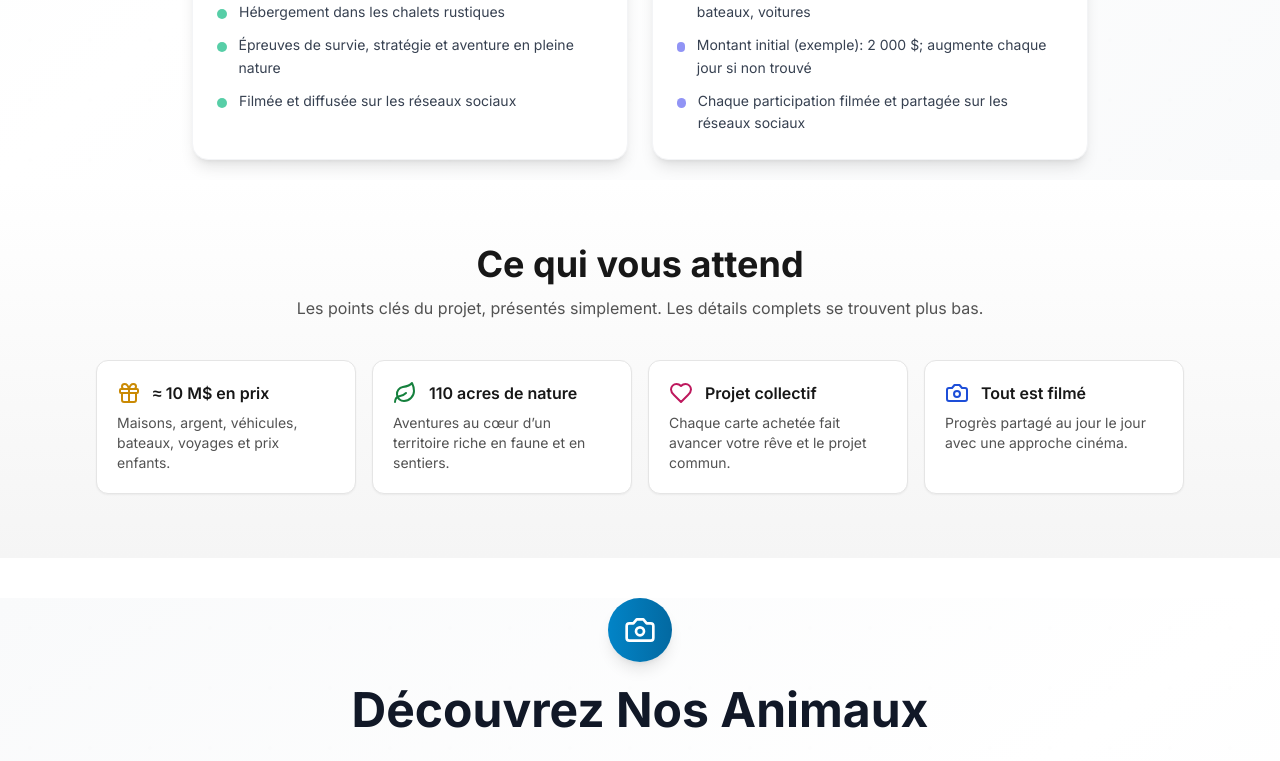
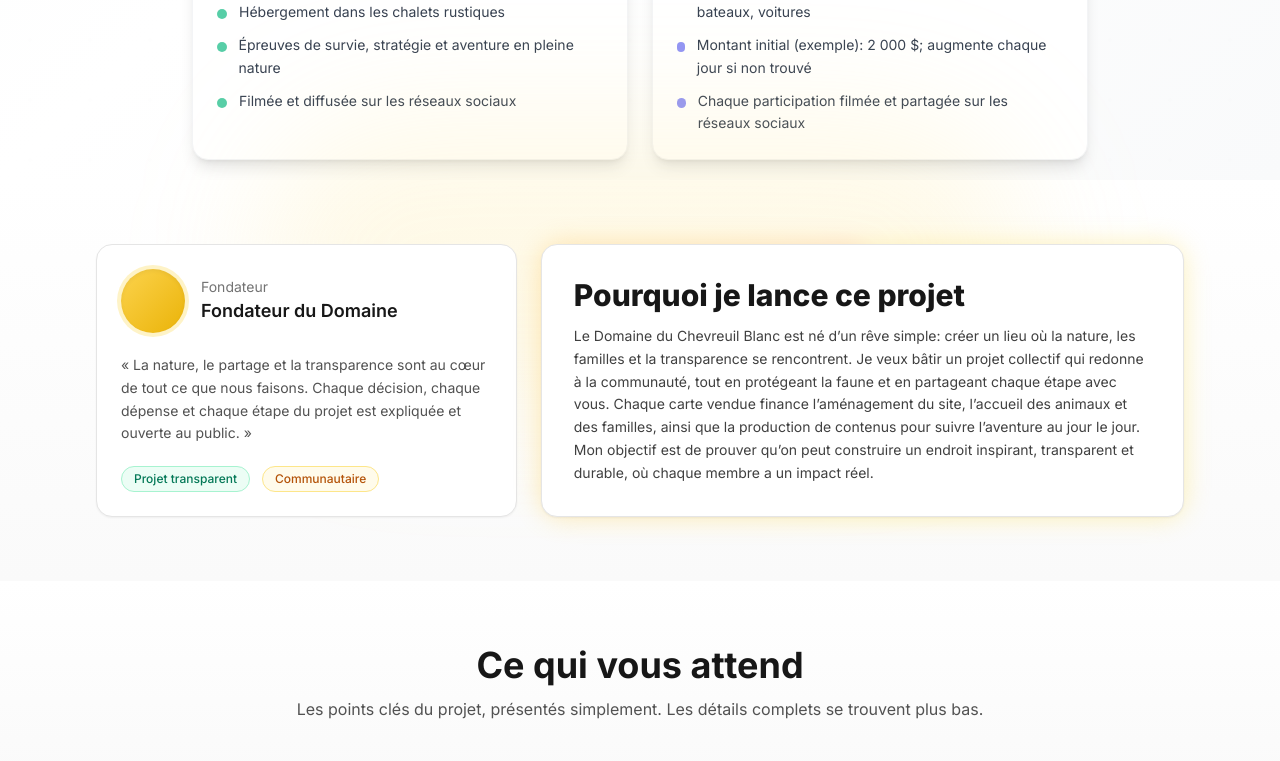
Before and after one commit to Korodee/zoo, a Next.js app in the folder frontend/: page / in a window 1280 px wide. Shown: the part 1810-2571 px from the top of the page. Built offline with nearby package versions, Linux system fonts and the light colour scheme; no server answers.

Commit message:
Quick fix

```diff
--- a/frontend/app/page.tsx
+++ b/frontend/app/page.tsx
@@ -2,6 +2,7 @@
 
 import Navbar from "@/components/Navbar";
 import Hero from "@/components/Hero";
+import Intro from "@/components/Intro";
 import Highlights from "@/components/Highlights";
 import About from "@/components/About";
 import Gallery from "@/components/Gallery";
@@ -15,8 +16,8 @@ export default function Home() {
     <main className="min-h-screen">
       <Navbar />
       <Hero />
-
       <About />
+      <Intro />
       <Highlights />
       <Gallery />
       <Testimonials />
--- a/frontend/components/CTA.tsx
+++ b/frontend/components/CTA.tsx
@@ -22,7 +22,7 @@ export default function CTA() {
       {/* Background image layer (restored) */}
       <div className="absolute inset-0 z-0">
         <img
-          src="https://images.unsplash.com/photo-1503919005314-30d93d07d823?fm=jpg&q=60&w=3000&ixlib=rb-4.1.0&ixid=M3wxMjA3fDB8MHxwaG90by1wYWdlfHx8fGVufDB8fHx8fA%3D%3D"
+          src="https://images.pexels.com/photos/3788554/pexels-photo-3788554.jpeg"
           alt="Zoo animals background"
           className="w-full h-full object-cover"
         />
@@ -40,7 +40,7 @@ export default function CTA() {
           </h2>
           <p className="mt-3 text-lg text-gray-300 max-w-3xl mx-auto">
             Des prix exceptionnels pour adultes et enfants, une expérience
-            filmée et un projet collectif unique au Québec.
+            filmée et un projet collectif unique au Québec. 🎉 1 an gratuit à l’achat de la carte.
           </p>
         </div>
 
--- a/frontend/components/Gallery.tsx
+++ b/frontend/components/Gallery.tsx
@@ -18,7 +18,7 @@ export default function Gallery() {
   const router = useRouter();
   const zooImages = [
     {
-      name: "Chevreuil Blanc",
+      name: "Cervidés",
       category: "Cervidés",
       image:
         "https://images.unsplash.com/photo-1600382803118-e42a0cec247a?fm=jpg&q=60&w=3000&ixlib=rb-4.1.0&ixid=M3wxMjA3fDB8MHxwaG90by1wYWdlfHx8fGVufDB8fHx8fA%3D%3D",
@@ -28,10 +28,10 @@ export default function Gallery() {
       location: "Domaine du Chevreuil Blanc",
     },
     {
-      name: "Cerf de Virginie",
+      name: "Chevreuil Blanc",
       category: "Cervidés",
       image:
-        "https://images.unsplash.com/photo-1597072466403-de4bc62821e9?fm=jpg&q=60&w=3000&ixlib=rb-4.1.0&ixid=M3wxMjA3fDB8MHxwaG90by1wYWdlfHx8fGVufDB8fHx8fA%3D%3D",
+        "https://images.pexels.com/photos/2529406/pexels-photo-2529406.jpeg",
       description: "Élégant habitant de nos forêts",
       status: "Actif",
       age: "3 ans",
@@ -149,8 +149,9 @@ export default function Gallery() {
             className="text-lg text-gray-600 max-w-3xl mx-auto leading-relaxed"
             variants={itemVariants}
           >
-            🐐 Ferme éducative • Chèvres, moutons, poneys pour randonnées • Lamas et alpagas •
-            Cochons, poules, canards • Et d’autres surprises pour émerveiller les enfants et les familles.
+            🐐 Ferme éducative • Chèvres, moutons, poneys pour randonnées •
+            Lamas et alpagas • Cochons, poules, canards • Et d’autres surprises
+            pour émerveiller les enfants et les familles.
           </motion.p>
         </motion.div>
 
--- a/frontend/components/Hero.tsx
+++ b/frontend/components/Hero.tsx
@@ -162,13 +162,21 @@ export default function Hero() {
           initial={{ opacity: 0, scale: 0.8 }}
           animate={{ opacity: 1, scale: 1 }}
           transition={{ duration: 1.2, ease: "easeOut" }}
-          className="mb-8"
+          className="mb-4"
         >
           <div className="inline-flex items-center justify-center w-20 h-20 bg-white/10 backdrop-blur-sm rounded-full mb-6">
             <PawPrint className="h-10 w-10 text-yellow-400" />
           </div>
         </motion.div>
-
+        {/* Badges: 1 an gratuit + date d'ouverture */}
+        <div className="mb-4 flex flex-col sm:flex-row items-center justify-center gap-2">
+          <span className="inline-flex items-center gap-2 px-3 py-1 rounded-full bg-green-500/20 text-green-200 border border-green-400/40 text-xs sm:text-sm">
+            🎉 1 an gratuit à l’achat de la carte
+          </span>
+          <span className="inline-flex items-center gap-2 px-3 py-1 rounded-full bg-white/10 text-white border border-white/30 text-xs sm:text-sm">
+            📅 Ouverture prévue: 1er janvier 2026 (ou plus tôt)
+          </span>
+        </div>
         <motion.h1
           className="text-4xl md:text-6xl font-bold mb-6 leading-tight"
           variants={itemVariants}
@@ -213,7 +221,7 @@ export default function Hero() {
         </motion.div>
 
         {/* Subtle stats row for credibility */}
-        <motion.div
+        {/* <motion.div
           initial={{ opacity: 0, y: 30 }}
           animate={{ opacity: 1, y: 0 }}
           transition={{ duration: 1.2, delay: 0.8 }}
@@ -233,7 +241,7 @@ export default function Hero() {
             <span className="text-2xl font-bold text-yellow-400">10K+</span>
             <span className="text-xs">membres</span>
           </div>
-        </motion.div>
+        </motion.div> */}
       </motion.div>
 
       {/* Scroll Indicator */}
--- a/frontend/components/Highlights.tsx
+++ b/frontend/components/Highlights.tsx
@@ -67,6 +67,7 @@ export default function Highlights() {
             </div>
             <p className="text-sm text-neutral-600">
               Chaque carte achetée fait avancer votre rêve et le projet commun.
+              1 an gratuit à l’achat de la carte.
             </p>
           </motion.div>
 
--- /dev/null
+++ b/frontend/components/Intro.tsx
@@ -0,0 +1,76 @@
+"use client";
+
+import { motion } from "framer-motion";
+
+export default function Intro() {
+  return (
+    <section className="relative py-14 sm:py-16 bg-gradient-to-b from-white to-neutral-50">
+      <div className="absolute inset-0 pointer-events-none">
+        <div className="hidden md:block absolute -top-16 left-1/2 -translate-x-1/2 h-72 w-[48rem] rounded-full bg-amber-200/20 blur-3xl" />
+      </div>
+      <div className="relative max-w-6xl mx-auto px-4 sm:px-6 lg:px-8">
+        <div className="grid md:grid-cols-5 gap-6 items-stretch">
+          {/* Left: founder card */}
+          <motion.div
+            initial={{ opacity: 0, y: 10 }}
+            whileInView={{ opacity: 1, y: 0 }}
+            viewport={{ once: true, amount: 0.3 }}
+            transition={{ duration: 0.6 }}
+            className="md:col-span-2 bg-white rounded-2xl border border-neutral-200 shadow-sm p-6 flex flex-col justify-between"
+          >
+            <div className="flex items-center gap-4">
+              <div className="h-16 w-16 rounded-full bg-gradient-to-br from-amber-300 to-yellow-500 ring-4 ring-amber-100 shadow-inner" />
+              <div>
+                <p className="text-sm text-neutral-500">Fondateur</p>
+                <h3 className="text-lg font-semibold text-neutral-900">
+                  Fondateur du Domaine
+                </h3>
+              </div>
+            </div>
+            <div className="mt-3 text-sm text-neutral-600 leading-relaxed">
+              « La nature, le partage et la transparence sont au cœur de tout ce
+              que nous faisons. Chaque décision, chaque dépense et chaque étape
+              du projet est expliquée et ouverte au public. »
+            </div>
+            <div className="mt-3 flex items-center gap-3">
+              <span className="inline-flex items-center px-3 py-1 rounded-full text-xs font-medium bg-emerald-50 text-emerald-700 border border-emerald-200">
+                Projet transparent
+              </span>
+              <span className="inline-flex items-center px-3 py-1 rounded-full text-xs font-medium bg-amber-50 text-amber-700 border border-amber-200">
+                Communautaire
+              </span>
+            </div>
+          </motion.div>
+
+          {/* Right: story panel */}
+          <motion.div
+            initial={{ opacity: 0, y: 14 }}
+            whileInView={{ opacity: 1, y: 0 }}
+            viewport={{ once: true, amount: 0.3 }}
+            transition={{ duration: 0.6, delay: 0.1 }}
+            className="md:col-span-3 relative"
+          >
+            <div className="absolute -inset-0.5 rounded-3xl bg-[conic-gradient(var(--tw-gradient-stops))] from-amber-200 via-yellow-300 to-orange-300 opacity-40 blur-md" />
+            <div className="relative rounded-2xl bg-white p-6 sm:p-8 border border-neutral-200 shadow-sm">
+              <h2 className="text-2xl sm:text-3xl font-extrabold text-neutral-900 mb-3">
+                Pourquoi je lance ce projet
+              </h2>
+              <p className="leading-relaxed text-sm  text-neutral-700">
+                Le Domaine du Chevreuil Blanc est né d’un rêve simple: créer un
+                lieu où la nature, les familles et la transparence se
+                rencontrent. Je veux bâtir un projet collectif qui redonne à la
+                communauté, tout en protégeant la faune et en partageant chaque
+                étape avec vous. Chaque carte vendue finance l’aménagement du
+                site, l’accueil des animaux et des familles, ainsi que la
+                production de contenus pour suivre l’aventure au jour le jour.
+                Mon objectif est de prouver qu’on peut construire un endroit
+                inspirant, transparent et durable, où chaque membre a un impact
+                réel.
+              </p>
+            </div>
+          </motion.div>
+        </div>
+      </div>
+    </section>
+  );
+}
```
Lines whose indentation alone changed are shown as unchanged.
